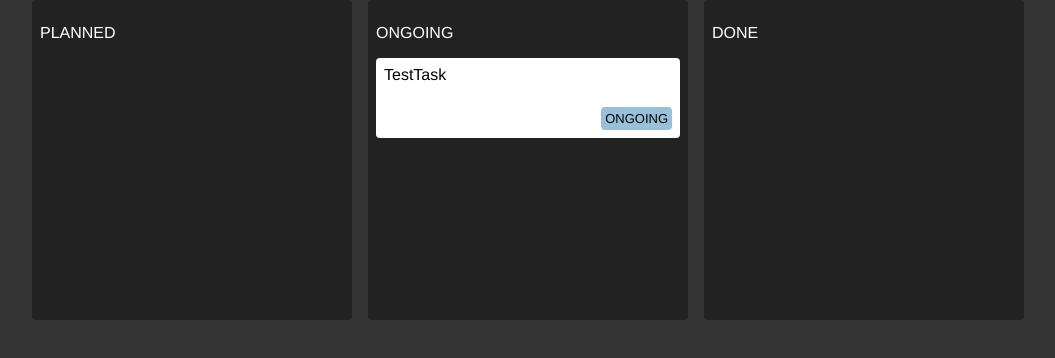
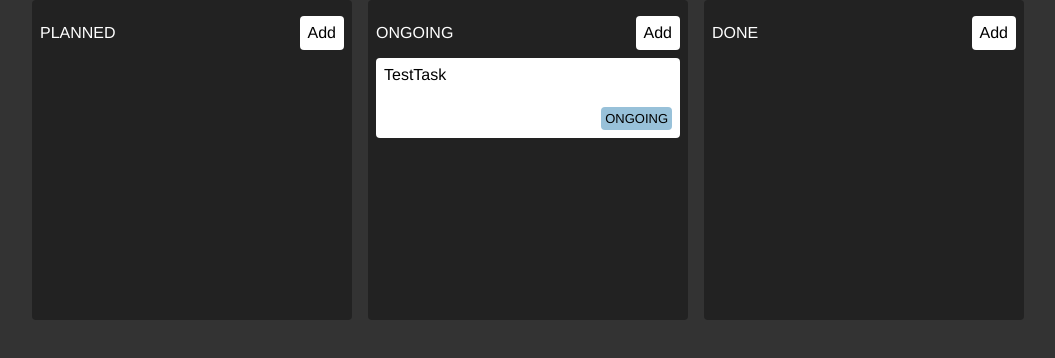
Before and after one commit to j-pcgoncalves/kanban_zustand, a React (Vite) app: page / in a window 1280 px wide. Shown: the top 358 px of the page, without its empty margins (112-1167 px from the left). Built offline with nearby package versions, Linux system fonts and the light colour scheme.

Commit message:
add button and addTask to add new tasks

```diff
--- a/package.json
+++ b/package.json
@@ -11,6 +11,7 @@
   },
   "dependencies": {
     "classnames": "^2.3.2",
+    "immer": "^10.0.1",
     "react": "^18.2.0",
     "react-dom": "^18.2.0",
     "zustand": "^4.3.8"
--- a/src/components/Column.css
+++ b/src/components/Column.css
@@ -8,3 +8,23 @@
     border-radius: 4px;
     padding: 0.5rem;
 }
+
+.titleWrapper {
+    display: flex;
+    justify-content: space-between;
+    align-items: center;
+}
+
+.titleWrapper button {
+    all: unset;
+    color: black;
+    background: white;
+    padding: 0.5rem;
+    border-radius: 4px;
+    height: fit-content;
+    cursor: pointer;
+}
+
+.titleWrapper button:hover {
+    background: var(--COLOR-GRAY-LIGHT);
+}
--- a/src/components/Column.jsx
+++ b/src/components/Column.jsx
@@ -9,9 +9,20 @@ export default function Column({ state }) {
         shallow
     );
 
+    const addTask = useStore(store => store.addTask);
+
     return (
         <div className="column">
-            <p>{state}</p>
+            <div className='titleWrapper'>
+                <p>{state}</p>
+                <button onClick={() => {
+                    console.log('addTask');
+                    addTask('test' + state, state);
+                    }}
+                >
+                    Add
+                </button>
+            </div>
             {tasks.map(task => (
                 <Task title={task.title} key={task.title} />
             ))}
--- a/src/store.js
+++ b/src/store.js
@@ -1,10 +1,21 @@
 import { create } from "zustand";
+import { produce } from 'immer';
 
 const store = set => ({
     tasks: [{
         title: 'TestTask',
         state: 'ONGOING'
     }],
+
+    addTask: (title, state) =>
+        set(
+            produce(store => {
+                store.tasks.push({title, state });
+            }),
+
+            false,
+            'addTask'
+        ),
 });
 
 export const useStore = create(store);
```
Also changed, not shown: 1 other file (tests, documents, lock files or other folders).
